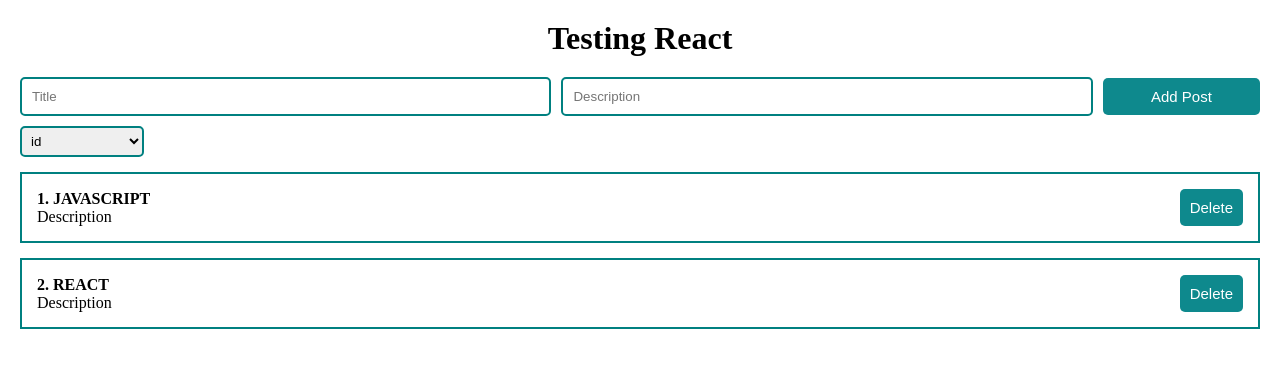
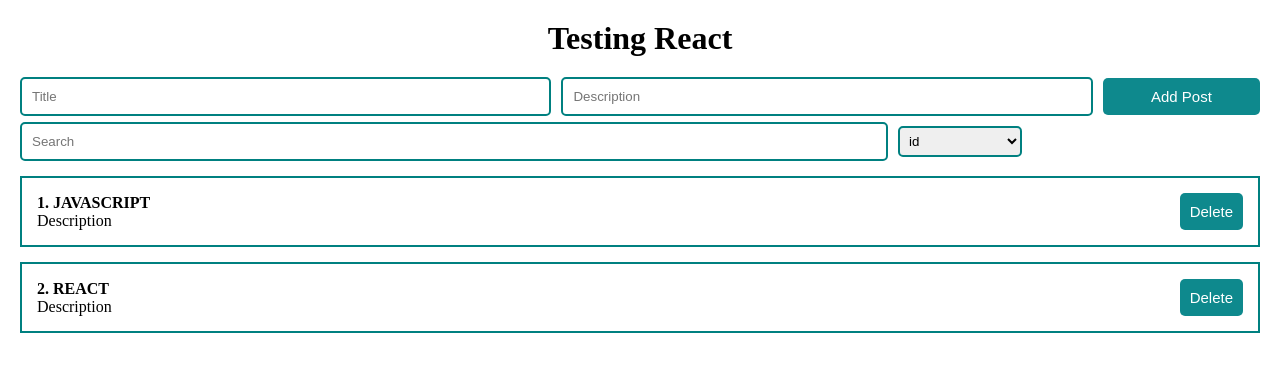
Before and after one commit to rauf322/React-TypeScript-Blog-Application, a React (Vite) app: page / in a window 1280 px wide. Shown: the top 372 px of the page. Built offline with nearby package versions, Linux system fonts and the light colour scheme.

Commit message:
Implement search and fix Object.keys error when posts.length is zero

```diff
--- a/src/App.tsx
+++ b/src/App.tsx
@@ -1,9 +1,10 @@
 import "./styles/App.css";
-import { useState } from "react";
+import { useMemo, useState } from "react";
+import { Post } from "./Interfaces";
 import Form from "./components/Form";
 import PostList from "./components/PostList";
 import MySelect from "./components/UI/MySelect/MySelect";
-import { Post } from "./Interfaces";
+import  MyInput  from "./components/UI/Input/MyInput";
 
 function App() {
   const [posts, setPost] = useState([
@@ -15,6 +16,12 @@ function App() {
     setPost([...posts, post]);
   }
 
+  const [searchQuery, setSearchQuery] = useState("");
+
+  const searchPosts = useMemo(() => {
+    return posts.filter(post => post.title.toLowerCase().includes(searchQuery.toLowerCase()))
+  }, [searchQuery, posts]);
+
 
   const remove = (id: number) => {
     setPost(posts.filter((post) => post.id !== id));
@@ -24,15 +31,16 @@ function App() {
     <div className="App">
       <h1>Testing React</h1>
       <Form create={addPost} posts={posts}/>
+      <MyInput value={searchQuery} onChange={(e: React.ChangeEvent<HTMLInputElement>) => setSearchQuery(e.target.value)} placeholder={"Search"}/>
       <MySelect
       posts={posts}
       DefaultValue={"Sort By"}
-      options={Object.keys(posts[0])}
+      options={posts.length > 0 ? Object.keys(posts[0]) : []}
       setPost={setPost}
       />
-      {posts.length === 0
+      {searchPosts.length === 0
       ? <h1 className="noPost">No posts</h1>
-      : <PostList posts={posts} remove={remove}/>
+      : <PostList posts={searchPosts || []} remove={remove}/>
       }
 
     </div>
```
